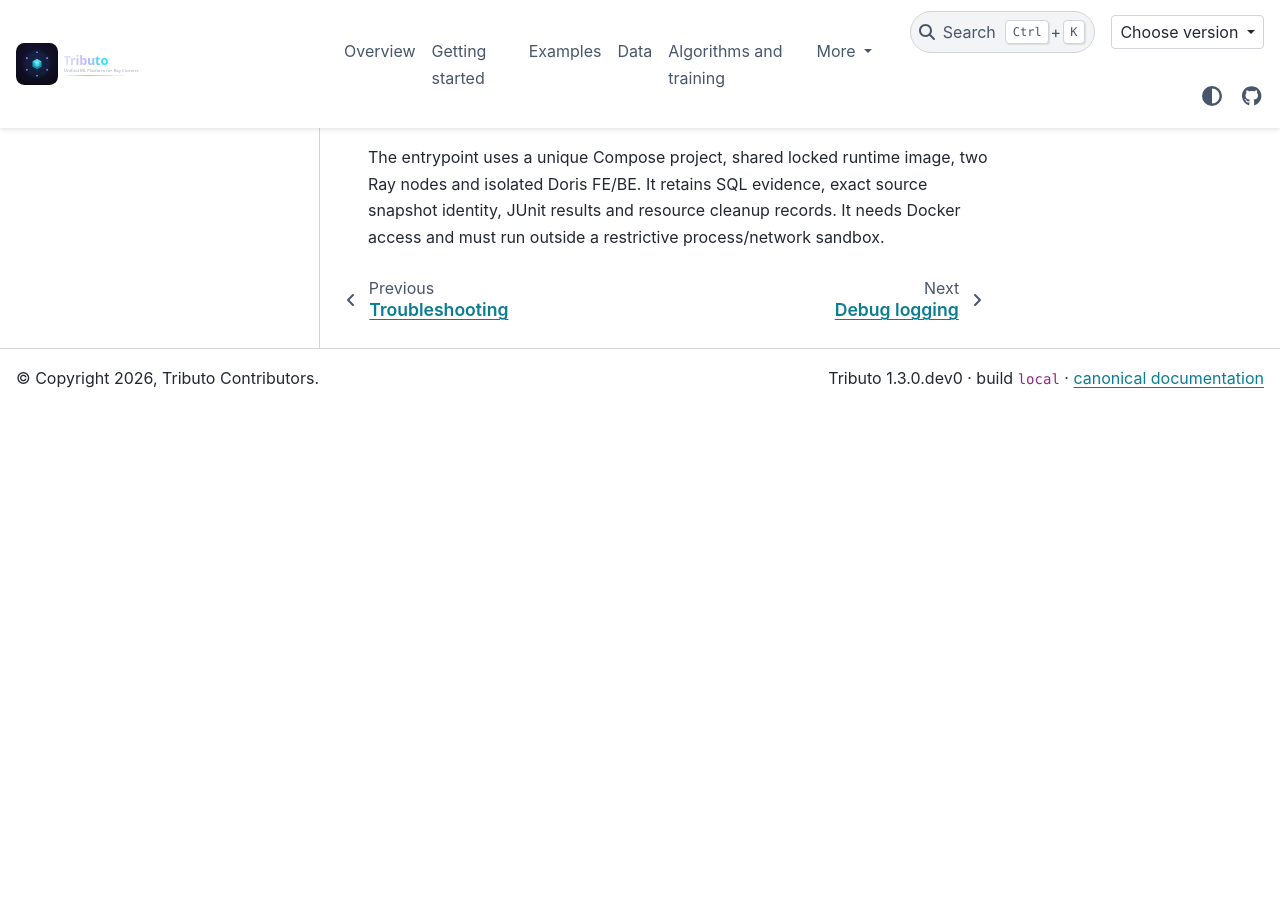
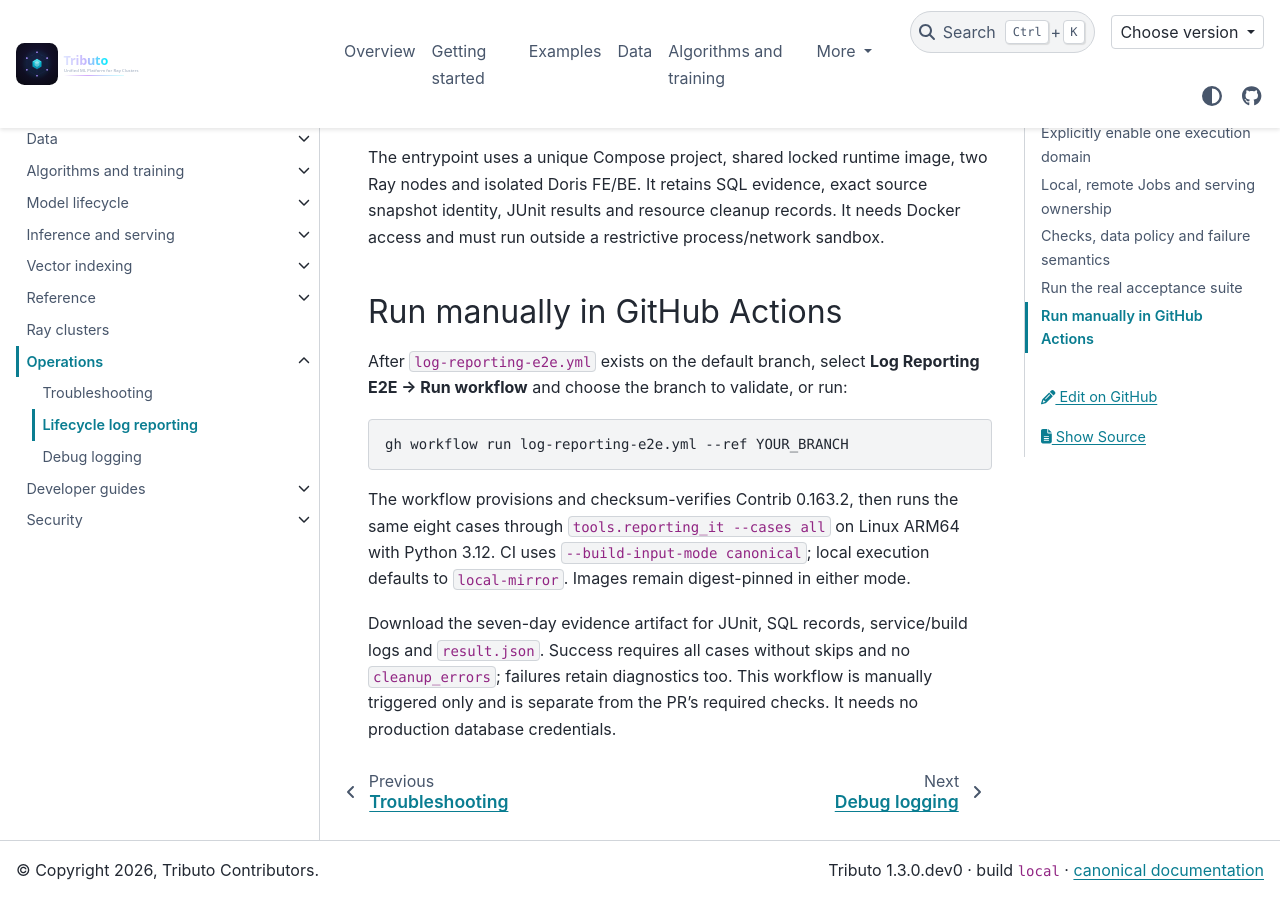
Before and after one commit to jiangxt2/Tributo, a Sphinx documentation site: the page built from docs/operations/log-reporting.md, in a window 1280 px wide and 900 px high, scrolled down 5516 px. Built offline with Sphinx 7.4.7 and the PyData theme 0.15.4, drawn with Linux system fonts in a browser that asks for light colours; comment, search, counter and statistics services are not loaded; before the commit the page ends 5923 px from its top, so only the background shows below that.

Commit message:
ci(observability): add manual log reporting E2E workflow
Run the owned Collector-to-Doris/Ray acceptance suite through manual dispatch.
Verify the pinned Collector archive, select canonical CI image sources, and
retain failure evidence while keeping the suite outside automatic matrices.

Signed-off-by: jiangxt2 <jiangxt2@vip.qq.com>

````diff
--- a/docs/operations/log-reporting.md
+++ b/docs/operations/log-reporting.md
@@ -232,3 +232,23 @@ The entrypoint uses a unique Compose project, shared locked runtime image,
 two Ray nodes and isolated Doris FE/BE. It retains SQL evidence, exact source
 snapshot identity, JUnit results and resource cleanup records. It needs Docker
 access and must run outside a restrictive process/network sandbox.
+
+## Run manually in GitHub Actions
+
+After `log-reporting-e2e.yml` exists on the default branch, select **Log
+Reporting E2E → Run workflow** and choose the branch to validate, or run:
+
+```bash
+gh workflow run log-reporting-e2e.yml --ref YOUR_BRANCH
+```
+
+The workflow provisions and checksum-verifies Contrib 0.163.2, then runs the
+same eight cases through `tools.reporting_it --cases all` on Linux ARM64 with
+Python 3.12. CI uses `--build-input-mode canonical`; local execution defaults
+to `local-mirror`. Images remain digest-pinned in either mode.
+
+Download the seven-day evidence artifact for JUnit, SQL records, service/build
+logs and `result.json`. Success requires all cases without skips and no
+`cleanup_errors`; failures retain diagnostics too. This workflow is manually
+triggered only and is separate from the PR's required checks. It needs no
+production database credentials.
````
Also changed, not shown: docs/developer/testing.md (+9 -2 lines), 4 other files.
